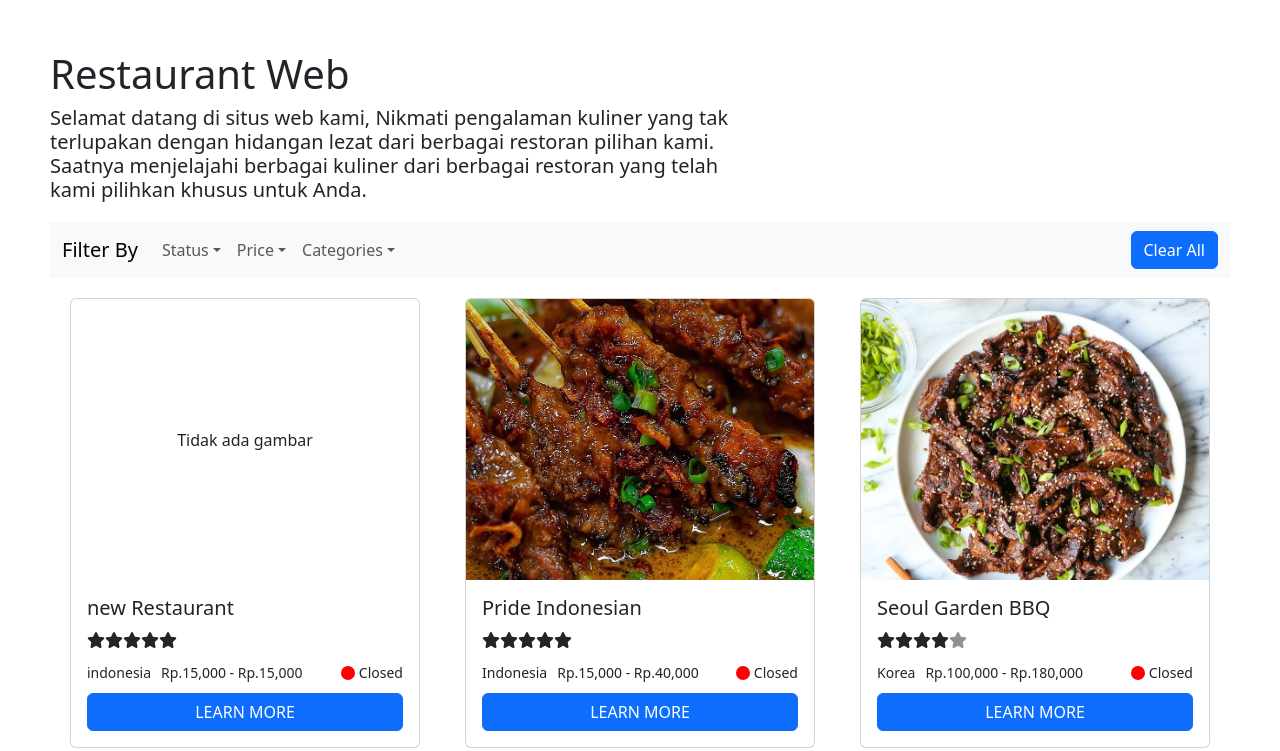
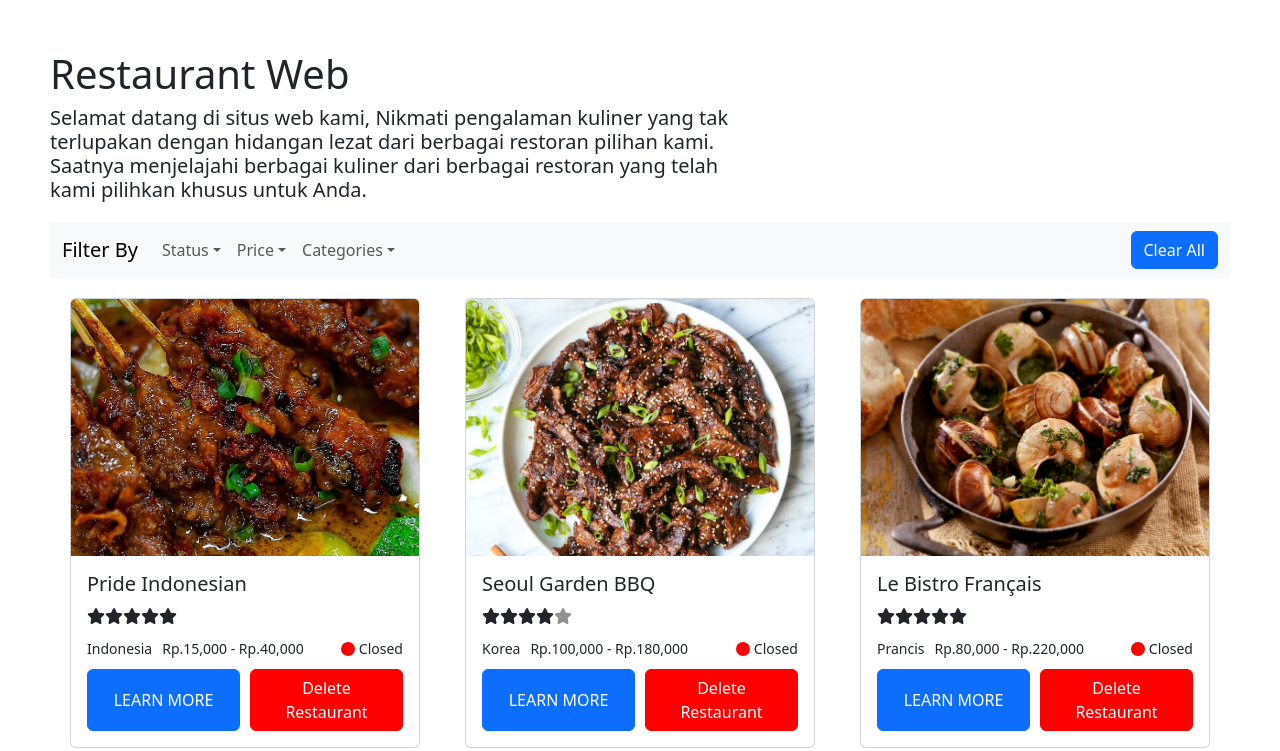
Before and after one commit to Handikaalfalaq/FrontendDevReactjs-handikaalfalaq, a React (Create React App) app: page / in a window 1280 px wide. Shown: the top 751 px of the page. Built offline with nearby package versions, Linux system fonts and the light colour scheme; data requests are answered from the project's data file.

Commit message:
menambahkan fungsi delete restaurant dan delete menu

```diff
--- a/data/db.json
+++ b/data/db.json
@@ -1,24 +1,5 @@
 {
   "restaurants": [
-    {
-      "namaRestaurant": "new Restaurant",
-      "jenisMakanan": "indonesia",
-      "daftarMenu": [
-        {
-          "namaMenu": "sate ayam",
-          "harga": "15000",
-          "ratingMenu": "5",
-          "imageMenu": "abc",
-          "informasiMenu": "sate"
-        }
-      ],
-      "ratingRestaurant": 5,
-      "status": {
-        "jamBuka": "18:30",
-        "jamTutup": "22:30"
-      },
-      "id": 1
-    },
     {
       "namaRestaurant": "Pride Indonesian",
       "jenisMakanan": "Indonesia",
--- a/src/App.js
+++ b/src/App.js
@@ -19,6 +19,7 @@ function App() {
       });
   }, [setDataJson]);
 
+
   return (
     <BrowserRouter>
       <div style={{ padding: '50px' }}>
--- a/src/component/assets/style.css
+++ b/src/component/assets/style.css
@@ -56,6 +56,44 @@
     overflow: hidden;
 }
 
+.tidakAdaMenu{
+    display: flex;
+    margin: auto;
+    align-items: center;
+    justify-content: center;
+}
+
+.containerButton{
+    display: flex;
+    justify-content: space-around;
+}
+
+.buttonDeleteMenu{
+    background-color: red;
+    border: 1px solid red;
+}
+.buttonUpdateMenu:hover{
+    background-color: white;
+    color: #0D6EFD;
+}
+
+.buttonDeleteMenu:hover {
+    background-color: white;
+    color: red;
+    border: 1px solid red;
+}
+
+.buttonSectionTambahMenu{
+    display: flex;
+    margin: 20px auto;
+    font-weight: bold;
+}
+
+.buttonSectionTambahMenu:hover, .buttonUpdate:hover{
+    background-color: white;
+    color: #0D6EFD;
+}
+
 .buttonCloseDetailView{
     display: flex;
     justify-content: center;
@@ -64,7 +102,7 @@
     margin: 20px auto;
     font-size: 15px;
     background-color: red;
-    border: 5px solid red;
+    border: 3px solid red;
     padding: 4px 30px 7px;
     border-radius: 15px;
 }
@@ -72,32 +110,9 @@
 .buttonCloseDetailView:hover{
     background-color: white;
     color: red;
-    border: 5px solid red;
+    border: 3px solid red;
 }
 
-.tidakAdaMenu{
-    display: flex;
-    margin: auto;
-    align-items: center;
-    justify-content: center;
-}
-
-.buttonSectionTambahMenu{
-    display: flex;
-    margin: 20px auto;
-    font-weight: bold;
-}
-
-.buttonSectionTambahMenu:hover{
-    background-color: white;
-    color: #0D6EFD;
-    font-weight: bold;
-}
-
-.buttonUpdateMenu{
-    display: flex;
-    margin: 0px auto;
-}
 /* ---------------------------------------------------- Home ---------------------------------------------------- */
 .informasiHome {
     font-weight: 100;
@@ -159,9 +174,6 @@
     grid-gap: 5px;
 }
 
-.buttonSection {
-    width: 100%
-}
 
 .cardSection {
     width: 350px;
@@ -201,17 +213,38 @@
     font-size: 14px;
 }
 
+.containerButtonSection{
+    display: flex;
+    gap: 10px;
+}
+
+.buttonSection {
+    width: 100%
+}
+
+.buttonHapusRestaurant{
+    width: 100%;
+    background-color: red;
+    border: 1px solid red;
+}
+
 .buttonSectionTambahRestaurant{
     display: flex;
     margin: 20px auto;
     font-weight: bold;
 }
 
-.buttonSectionTambahRestaurant:hover{
+.buttonSectionTambahRestaurant:hover, .buttonSection:hover{
     background-color: white;
     color: #0D6EFD;
-    font-weight: bold;
 }
+
+.buttonHapusRestaurant:hover {
+    background-color: white;
+    color: red;
+    border: 1px solid red;
+}
+
 
 /* ---------------------------------------------------- Responsive ---------------------------------------------------- */
 
--- a/src/component/page/detailView/detailView.jsx
+++ b/src/component/page/detailView/detailView.jsx
@@ -9,6 +9,9 @@ import FolderImage from '../../assets/folderImage';
 import ModalTambahMenu from '../modal/modalTambahMenu'
 import ModalUpdateRestaurant from '../modal/modalUpdateRestaurant'
 import ModalUpdateMenu from '../modal/modalUpdateMenu'
+import Swal from 'sweetalert2';
+import axios from 'axios'
+import { API_URL } from '../../config/config.jsx'
 
 function DetailView() {
   const {newDataDetailView} = useContext(DataContext);
@@ -49,9 +52,27 @@ function DetailView() {
   const handleOpenModal = () => { setTambahMenu(true); }
 
   const handleOpenUpdateRestaurant = () => {setUpdateRestaurant(true);}
+
   const handleOpenUpdateMenu = (index) => {
     setUpdateMenu(true);
     setIdMenu(index)
+  }
+
+  const handleDeleteMenu = (index) => {
+    dataDetileView.daftarMenu.splice(index, 1);
+    axios.patch(API_URL + "restaurants/" + dataDetileView.id, dataDetileView );
+      Swal.fire({
+          position: 'center',
+          icon: 'success',
+          title: 'Berhasil Register',
+          showConfirmButton: false,
+          timer: 3000
+      });
+
+      setTimeout(() => {
+          window.location.reload();
+      }, 2000);
+    console.log("dataDetileView", dataDetileView)
   }
 
   return(
@@ -94,7 +115,10 @@ function DetailView() {
                     </div>
                     <ListGroup.Item className='hargaSection'>Rp.{data.harga.toLocaleString()}</ListGroup.Item>
                     <Card.Text className="informasiMenuDetailView">{data.informasiMenu}</Card.Text>
-                    <Button className="buttonUpdateMenu" onClick={() => handleOpenUpdateMenu(index)}>Update Menu</Button>
+                    <div className='containerButton'>
+                      <Button className="buttonUpdateMenu" onClick={() => handleOpenUpdateMenu(index)}>Update Menu</Button>
+                      <Button className="buttonDeleteMenu" onClick={() => handleDeleteMenu(index)}>Delete Menu</Button>
+                    </div>
                   </Card.Body>
                 </Card>
               ))}
--- a/src/component/page/main/section.jsx
+++ b/src/component/page/main/section.jsx
@@ -7,6 +7,9 @@ import { DataContext } from '../../context';
 import FolderImage from '../../assets/folderImage';
 import { restoranBukaJamIni, hitungHargaTermurah, hitungHargaTermahal } from '../../utils/utils'
 import ModalTambahRestaurant from '../modal/modalTambahRestaurant';
+import Swal from 'sweetalert2';
+import axios from 'axios';
+import { API_URL } from '../../config/config.jsx'
 
 function Section({status, price, categories}) {
   const {dataJson, setNewDataDetailView} = useContext(DataContext);
@@ -30,7 +33,6 @@ function Section({status, price, categories}) {
       setNewCategories('Categories');
       setNewDataDetailView([]);
       try {
-
         if(status === 'Open Now'){
           setNewStatus(true)
         } else if (status === 'Closed'){
@@ -84,6 +86,36 @@ function Section({status, price, categories}) {
     navigate(`/detailView/${index}`);
   }
 
+  const hapusRestaurant = (id) => {
+    console.log("dalam1", id)
+    try {
+        console.log("dalam", id)
+        Swal.fire({
+          title: 'apakah anda yakin?',
+          text: "Data yang di hapus tidak dapat di kembalikan!",
+          icon: 'warning',
+          showCancelButton: true,
+          confirmButtonColor: '#3085d6',
+          cancelButtonColor: '#d33',
+          confirmButtonText: 'iya, delete restaurant!'
+        }).then((result) => {
+          if (result.isConfirmed) {
+            axios.delete(API_URL + "restaurants/" + id)
+            Swal.fire(
+              'Deleted!',
+              'Restaurant Berhasil Di hapus',
+              'success'
+            )
+          }
+        })
+        setTimeout(() => {
+            window.location.reload();
+        }, 4000);
+    } catch (error) {
+      console.log('kirim datanya error', error);
+    }
+  };
+
   const handleLoadMore = () => {
     setJumlahData(jumlahData + 4);
   };
@@ -93,7 +125,6 @@ function Section({status, price, categories}) {
   };
 
   const handleOpenModal = () => { setTambahRestaurant(true); }
-
 
   return (
     <>
@@ -138,8 +169,10 @@ function Section({status, price, categories}) {
                     <ListGroup.Item className='statusSection'> <FontAwesomeIcon icon={faCircle} style={{ color: 'red' }} /> Closed</ListGroup.Item>
                   )}
               </div>
-
-              <Button className='buttonSection' onClick={() => openDetaiView(index)}>LEARN MORE</Button>
+              <div className='containerButtonSection'>
+                <Button className='buttonSection' onClick={() => openDetaiView(index)}>LEARN MORE</Button>
+                <Button className='buttonHapusRestaurant' onClick={() =>hapusRestaurant(data.id)}>Delete Restaurant</Button>
+              </div>
             </Card.Body>
           </Card>
       ))}
--- a/src/component/page/modal/modalTambahRestaurant.jsx
+++ b/src/component/page/modal/modalTambahRestaurant.jsx
@@ -35,16 +35,21 @@ function ModalTambahRestaurant({show, onHide}) {
                 }
             }
 
-
-            await axios.post(API_URL + "restaurants", formData);
-            onHide();
             Swal.fire({
-                position: 'center',
-                icon: 'success',
-                title: 'Berhasil Register',
-                showConfirmButton: false,
-                timer: 3000
-            });
+                title: 'apakah anda yakin ingin menambahkan restaurant baru?',
+                showDenyButton: true,
+                showCancelButton: true,
+                confirmButtonText: 'Save',
+                denyButtonText: `Don't save`,
+              }).then((result) => {
+                if (result.isConfirmed) {
+                    axios.post(API_URL + "restaurants", formData);
+                    onHide();
+                    Swal.fire('restaurant baru berhasil ditambahkan!', '', 'success')
+                } else if (result.isDenied) {
+                  Swal.fire('Restaurant baru batal di ditambahkan', '', 'info')
+                }
+              })
 
             setTimeout(() => {
                 window.location.reload();
```
Also changed, not shown: src/component/page/modal/modalUpdateMenu.jsx (line endings or trailing spaces).
